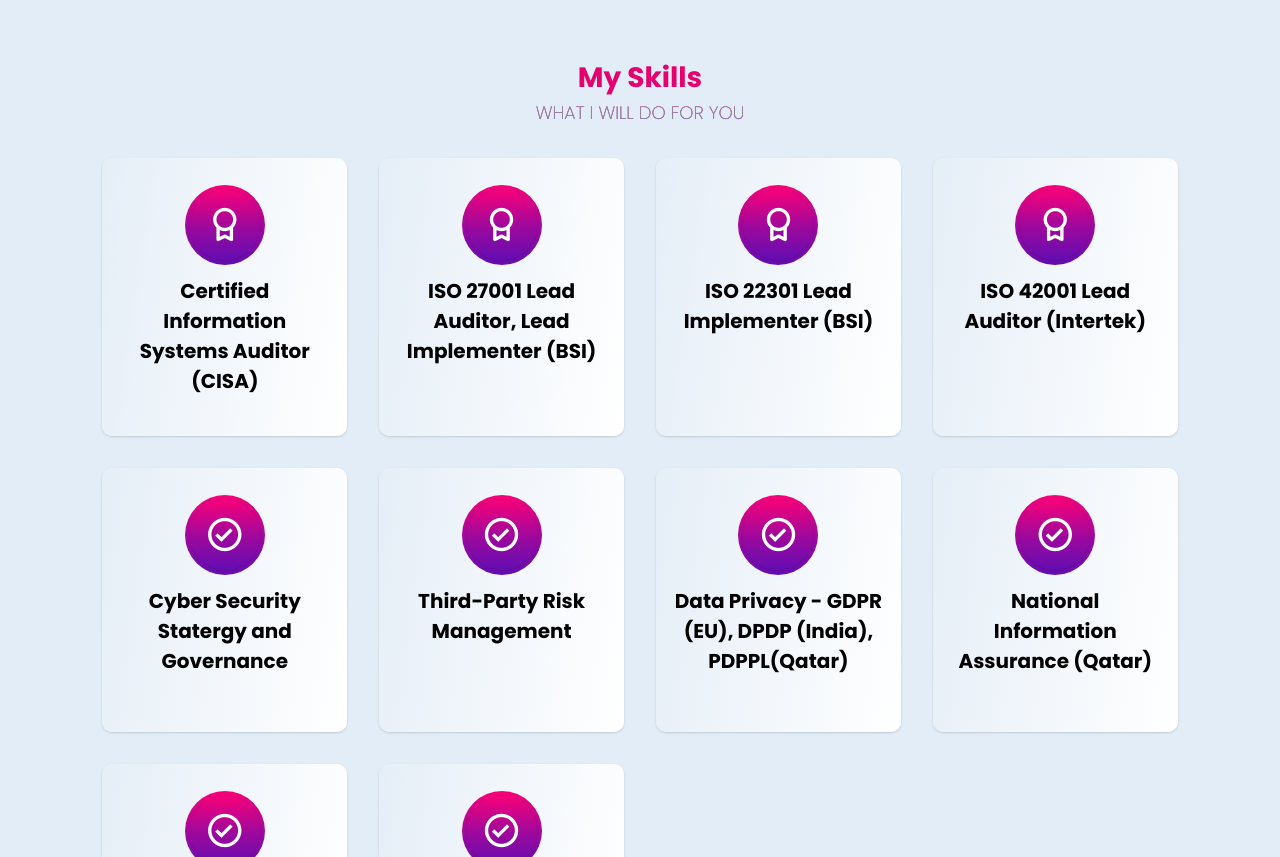
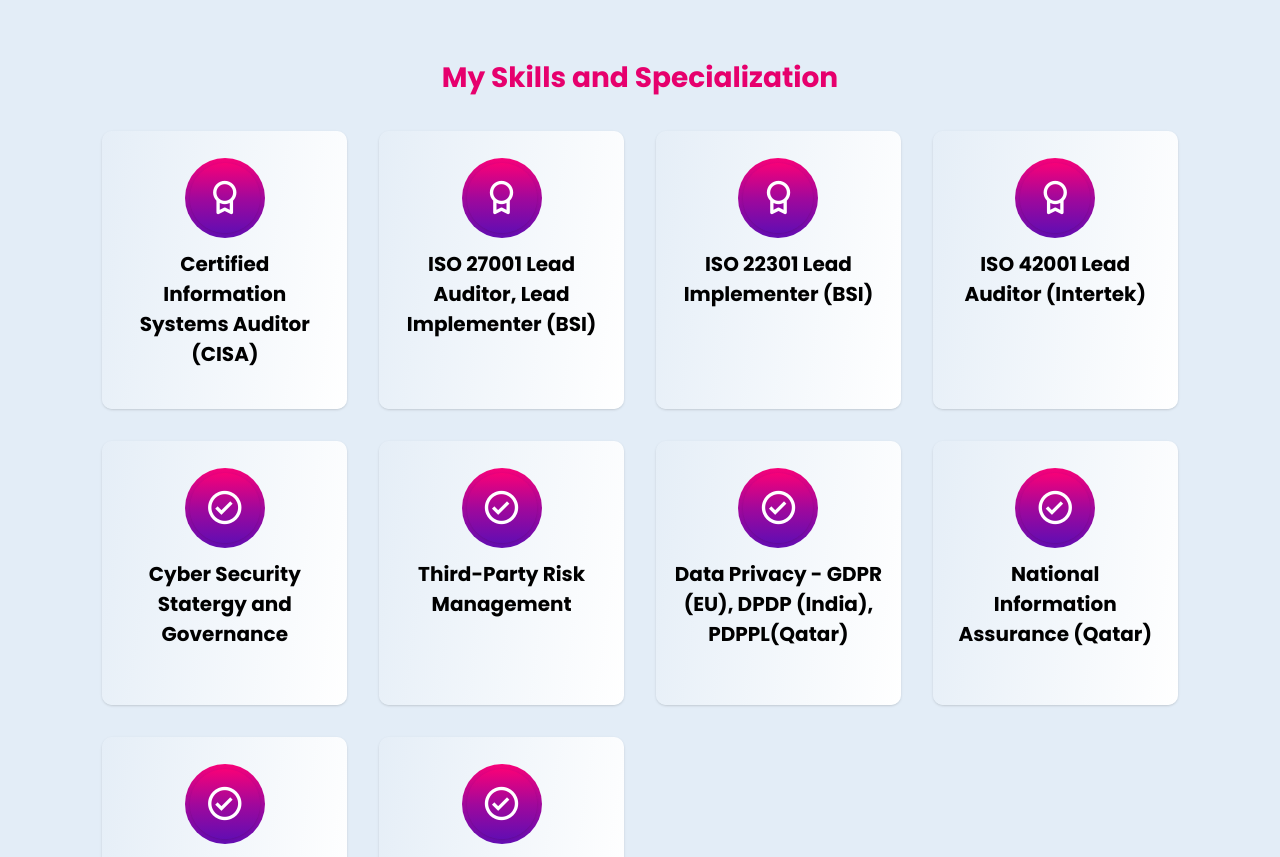
Before and after one commit to GODLJONATHANIG/Portfolio, a plain HTML site: page index.html in a window 1280 px wide. Shown: the part 1224-2081 px from the top of the page. Drawn offline with nearby package versions, Linux system fonts and the light colour scheme.

Commit message:
Add files via upload

```diff
--- a/index.html
+++ b/index.html
@@ -201,8 +201,7 @@
 
     <section class="services" id="services">
         <div class="main-text">
-            <h2 class="heading">My Skills</h2>
-            <span>what i will do for you</span>
+            <h2 class="heading">My Skills and Specialization</h2>
         </div>
 
 
```
